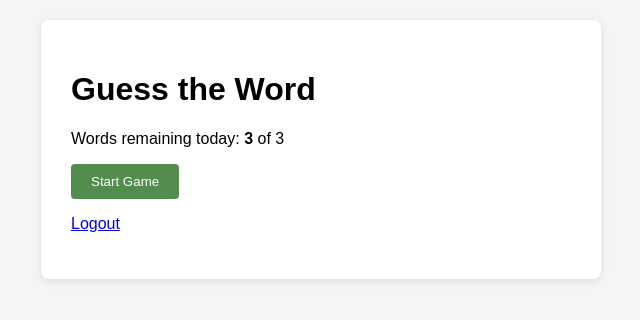
After one commit to vaishalliravikumar1216-commits/guess-the-word, a Flask app: page /play in a window 1280 px wide. The commit adds this page. Shown: the top 320 px of the page, without its empty margins (319-959 px from the left). Run offline with Flask 3, Linux system fonts and the light colour scheme; the visitor is signed in with stand-in values (Sample User, id 1); data that the repository does not hold is empty.

Commit message:
Add game routes: start, random word, daily limit, guess submission, win/lose

```diff
--- a/app/game_logic.py
+++ b/app/game_logic.py
@@ -2,6 +2,8 @@ GREEN = 'GREEN'
 ORANGE = 'ORANGE'
 GREY = 'GREY'
 WORD_LENGTH = 5
+MAX_GUESSES = 5
+MAX_GAMES_PER_DAY = 3
 
 
 def is_valid_guess(guess):
--- a/app/routes.py
+++ b/app/routes.py
@@ -1,5 +1,119 @@
-from flask import Blueprint
+import random
+from datetime import date
+from flask import Blueprint, render_template, redirect, url_for, flash, request, abort
+from flask_login import login_required, current_user
+from app import db
+from app.models import Word, GameSession, Guess
+from app.game_logic import (
+    score_guess, is_valid_guess,
+    MAX_GUESSES, MAX_GAMES_PER_DAY, WORD_LENGTH,
+)
 
 game_bp = Blueprint('game', __name__)
 
-# Real routes (start game, submit guess) will be added in Step 4.
+
+def _players_only():
+    """Admins configure and run reports; only players play the game."""
+    if current_user.is_admin():
+        abort(403)
+
+
+def _get_own_game(game_id):
+    """Fetch a game, making sure it belongs to the logged-in user."""
+    game = GameSession.query.get_or_404(game_id)
+    if game.user_id != current_user.id:
+        abort(403)
+    return game
+
+
+def _in_progress_game():
+    return GameSession.query.filter_by(
+        user_id=current_user.id, status='in_progress'
+    ).first()
+
+
+def _games_started_today():
+    return GameSession.query.filter_by(
+        user_id=current_user.id, play_date=date.today()
+    ).count()
+
+
+@game_bp.route('/')
+def index():
+    if current_user.is_authenticated:
+        return redirect(url_for('game.start'))
+    return redirect(url_for('auth.login'))
+
+
+@game_bp.route('/play')
+@login_required
+def start():
+    _players_only()
+
+    # If the player left a game unfinished, take them back to it.
+    game = _in_progress_game()
+    if game:
+        return redirect(url_for('game.board', game_id=game.id))
+
+    remaining = max(0, MAX_GAMES_PER_DAY - _games_started_today())
+    return render_template('start.html', remaining=remaining, max_games=MAX_GAMES_PER_DAY)
+
+
+@game_bp.route('/play/new', methods=['POST'])
+@login_required
+def new_game():
+    _players_only()
+
+    if _in_progress_game():
+        return redirect(url_for('game.start'))
+
+    if _games_started_today() >= MAX_GAMES_PER_DAY:
+        flash(f'You have already played {MAX_GAMES_PER_DAY} words today. Come back tomorrow!')
+        return redirect(url_for('game.start'))
+
+    word = random.choice(Word.query.all())
+    game = GameSession(user_id=current_user.id, word_id=word.id, play_date=date.today())
+    db.session.add(game)
+    db.session.commit()
+    return redirect(url_for('game.board', game_id=game.id))
+
+
+@game_bp.route('/game/<int:game_id>')
+@login_required
+def board(game_id):
+    _players_only()
+    game = _get_own_game(game_id)
+    return render_template('game.html', game=game, max_guesses=MAX_GUESSES, word_length=WORD_LENGTH)
+
+
+@game_bp.route('/game/<int:game_id>/guess', methods=['POST'])
+@login_required
+def guess(game_id):
+    _players_only()
+    game = _get_own_game(game_id)
+
+    if game.status != 'in_progress':
+        return redirect(url_for('game.board', game_id=game.id))
+
+    guess_word = request.form.get('guess', '').strip()
+    if not is_valid_guess(guess_word):
+        flash('Enter exactly 5 letters, upper case only (A-Z).')
+        return redirect(url_for('game.board', game_id=game.id))
+
+    result = score_guess(game.word.word, guess_word)
+    game.guess_count += 1
+
+    db.session.add(Guess(
+        game_session_id=game.id,
+        guess_word=guess_word,
+        guess_number=game.guess_count,
+        result_pattern=','.join(result),
+    ))
+
+    if guess_word == game.word.word:
+        game.status = 'won'
+    elif game.guess_count >= MAX_GUESSES:
+        game.status = 'lost'
+
+    db.session.commit()
+    return redirect(url_for('game.board', game_id=game.id))
--- a/app/static/css/style.css
+++ b/app/static/css/style.css
@@ -36,3 +36,26 @@ button {
     border-radius: 4px;
     list-style: none;
 }
+.board { margin: 20px 0; }
+.board-row { display: flex; gap: 6px; margin-bottom: 6px; justify-content: center; }
+.tile {
+    width: 52px; height: 52px;
+    display: flex; align-items: center; justify-content: center;
+    font-size: 24px; font-weight: bold; color: white;
+    border: 2px solid #d3d6da;
+}
+.tile.green  { background-color: #538d4e; border-color: #538d4e; }
+.tile.orange { background-color: #e69a2e; border-color: #e69a2e; }
+.tile.grey   { background-color: #787c7e; border-color: #787c7e; }
+.tile.empty  { background-color: white; }
+
+.modal-overlay {
+    position: fixed; top: 0; left: 0; width: 100%; height: 100%;
+    background: rgba(0,0,0,0.5);
+    display: flex; align-items: center; justify-content: center;
+}
+.modal { background: white; padding: 30px 40px; border-radius: 8px; text-align: center; }
+a.button {
+    display: inline-block; background-color: #538d4e; color: white;
+    padding: 10px 24px; border-radius: 4px; text-decoration: none;
+}
--- /dev/null
+++ b/app/templates/start.html
@@ -0,0 +1,15 @@
+{% extends "base.html" %}
+{% block content %}
+<h1>Guess the Word</h1>
+<p>Words remaining today: <strong>{{ remaining }}</strong> of {{ max_games }}</p>
+
+{% if remaining > 0 %}
+<form method="POST" action="{{ url_for('game.new_game') }}">
+    <button type="submit">Start Game</button>
+</form>
+{% else %}
+<p>You have played all your words for today. Come back tomorrow!</p>
+{% endif %}
+
+<p><a href="{{ url_for('auth.logout') }}">Logout</a></p>
+{% endblock %}
```
Also changed, not shown: app/templates/game.html (added, +46 -0 lines).
